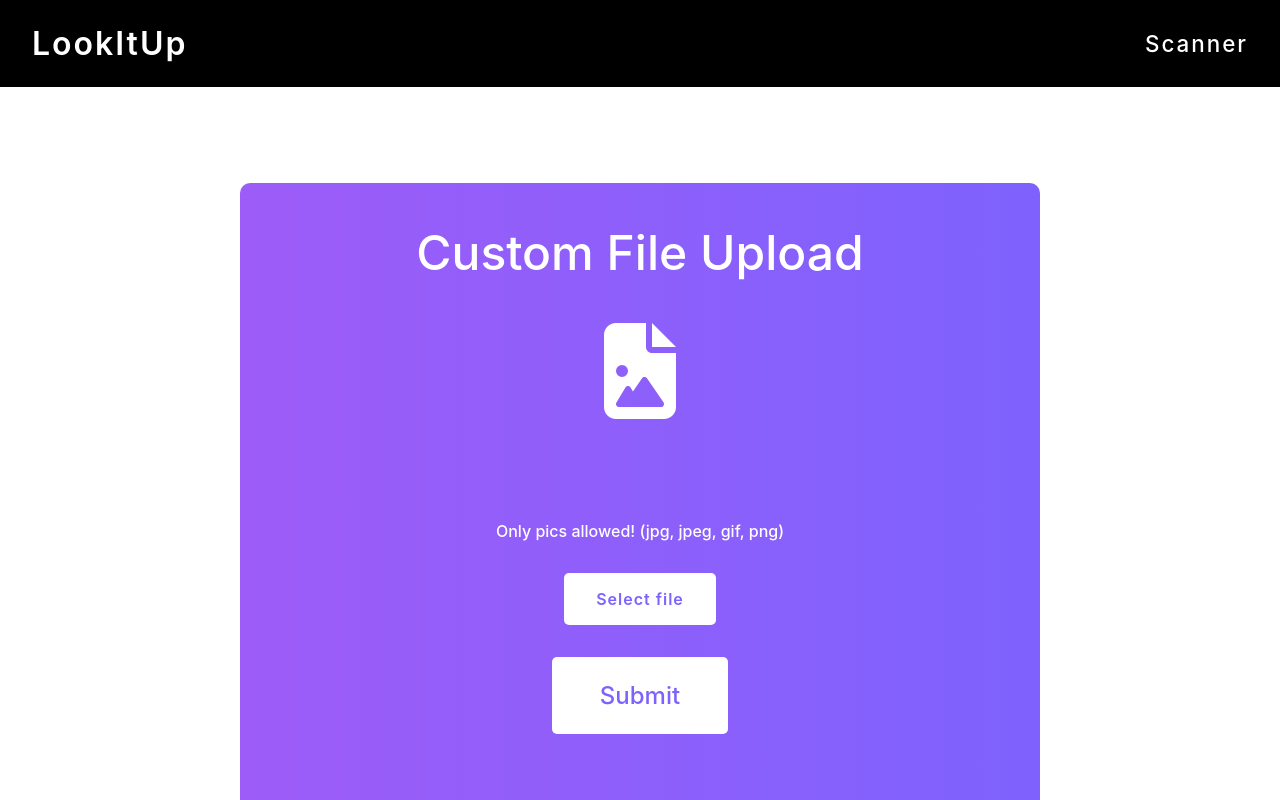
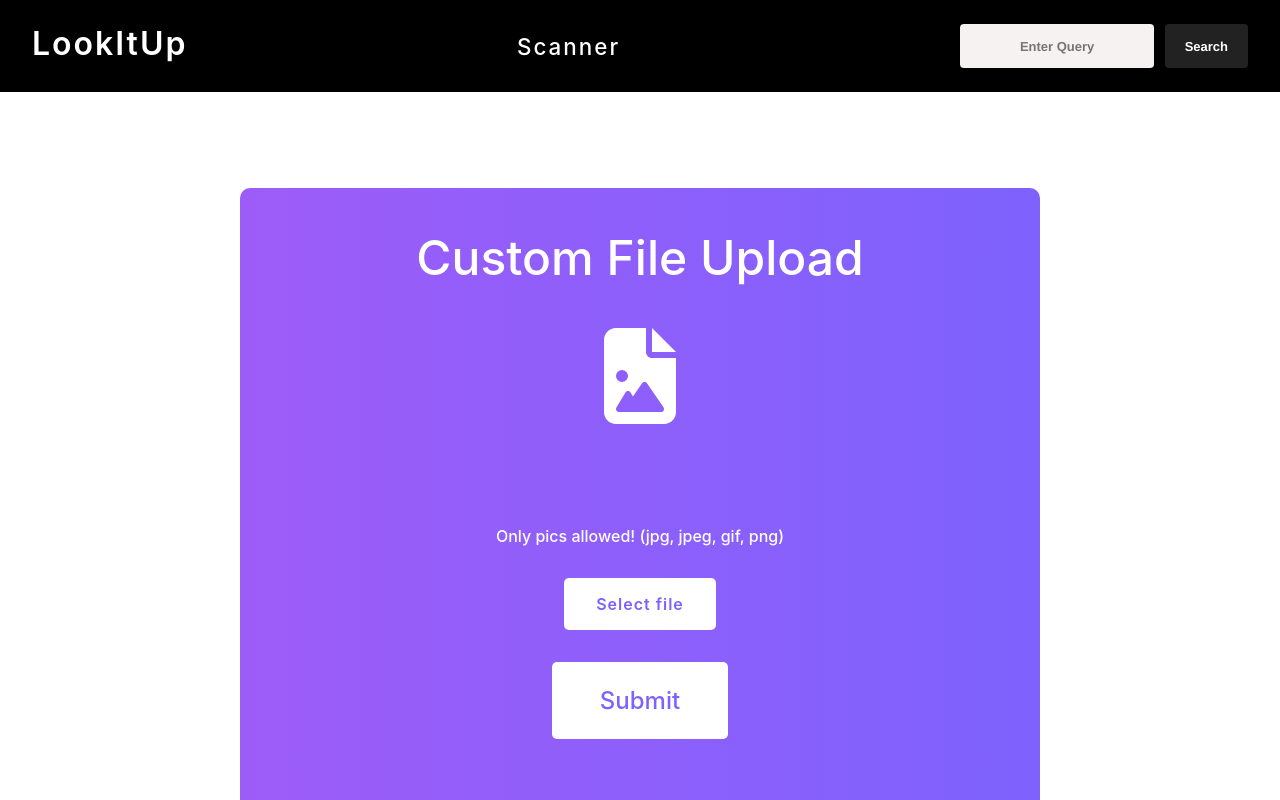
Before and after one commit to raghav-rathi/LookItUp, a React (Create React App) app in the folder newcomponent_scanner/scannerfrontend/: page / in a window 1280 px wide. Shown: the top 800 px of the page. Built offline with nearby package versions, Linux system fonts and the light colour scheme.

Commit message:
Added search bar for searching ingredient from the database

```diff
--- a/newcomponent_scanner/scannerfrontend/package.json
+++ b/newcomponent_scanner/scannerfrontend/package.json
@@ -9,7 +9,9 @@
     "@testing-library/jest-dom": "^5.16.2",
     "@testing-library/react": "^12.1.3",
     "@testing-library/user-event": "^13.5.0",
+    "bootstrap": "^5.1.3",
     "react": "^17.0.2",
+    "react-bootstrap": "^2.2.2",
     "react-dom": "^17.0.2",
     "react-scripts": "5.0.0",
     "recharts": "^2.1.9",
--- a/newcomponent_scanner/scannerfrontend/src/components/header/Header.css
+++ b/newcomponent_scanner/scannerfrontend/src/components/header/Header.css
@@ -32,6 +32,74 @@
     /* transition: transform 1s ease; */
 }
 
+
+/* CSS */
+.button-31 {
+  background-color: #222;
+  border-radius: 4px;
+  border-style: none;
+  box-sizing: border-box;
+  color: #fff;
+  cursor: pointer;
+  display: inline-block;
+  font-family: "Farfetch Basis","Helvetica Neue",Arial,sans-serif;
+  font-size: 13px;
+  font-weight: 700;
+  line-height: 1.5;
+  margin: 0;
+  max-width: none;
+  min-height: 44px;
+  min-width: 10px;
+  outline: none;
+  overflow: hidden;
+  padding: 9px 20px 8px;
+  position: relative;
+  text-align: center;
+  text-transform: none;
+  user-select: none;
+  -webkit-user-select: none;
+  touch-action: manipulation;
+  width: auto;
+}
+
+
+.search {
+    background-color: rgb(246, 242, 242);
+    border-radius: 4px;
+    border-style: none;
+    box-sizing: border-box;
+    color: rgb(3, 3, 3);
+    cursor: pointer;
+    display: inline-block;
+    font-family: "Farfetch Basis","Helvetica Neue",Arial,sans-serif;
+    font-size: 13px;
+    font-weight: 700;
+    line-height: 1.5;
+    margin: 0;
+    max-width: none;
+    min-height: 44px;
+    min-width: 10px;
+    outline: none;
+    overflow: hidden;
+    padding: 9px 20px 8px;
+    position: relative;
+    text-align: center;
+    text-transform: none;
+    user-select: none;
+    -webkit-user-select: none;
+    touch-action: manipulation;
+    width: 90%;
+  }
+
+
+.button-31:hover,
+.button-31:focus {
+  opacity: .75;
+}
+
+
+
+
 /* .scanner:hover,
 .scanner:focus {
     transform: scale(1.1);
@@ -52,3 +120,7 @@
         font-size: 1rem;
     }
 }
+
+.divsearch {
+    display: inline-block;
+}
--- a/newcomponent_scanner/scannerfrontend/src/components/header/Header.jsx
+++ b/newcomponent_scanner/scannerfrontend/src/components/header/Header.jsx
@@ -1,5 +1,6 @@
 import React from 'react';
 import './Header.css';
+import { Navbar, Nav, Form, Button } from 'react-bootstrap';
 
 function Header(props) {
   return (
@@ -11,9 +12,15 @@ function Header(props) {
             <div className='scanner' onClick={props.goToHome}>
                 Scanner
             </div>
+            <div>
+              <Form className='divsearch'>
+                          <Form.Control className="search" type="text" placeholder="Enter Query" />
+              </Form>
+              <button className="button-31" role="button">Search</button>
+
+            </div>
         </div>
     </div>
   )
 }
-
 export default Header;
```
Also changed, not shown: 1 other file (tests, documents, lock files or other folders).
